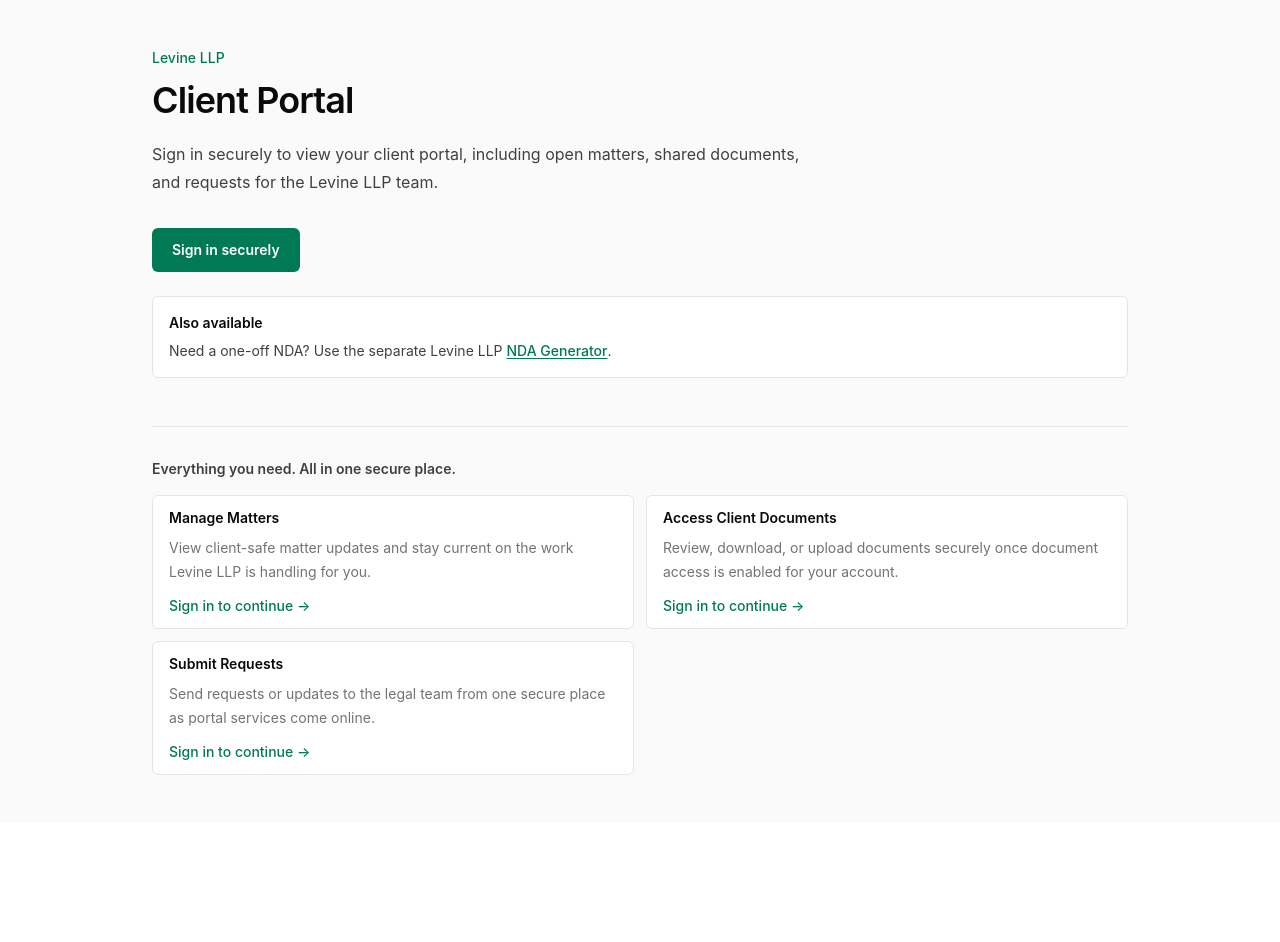
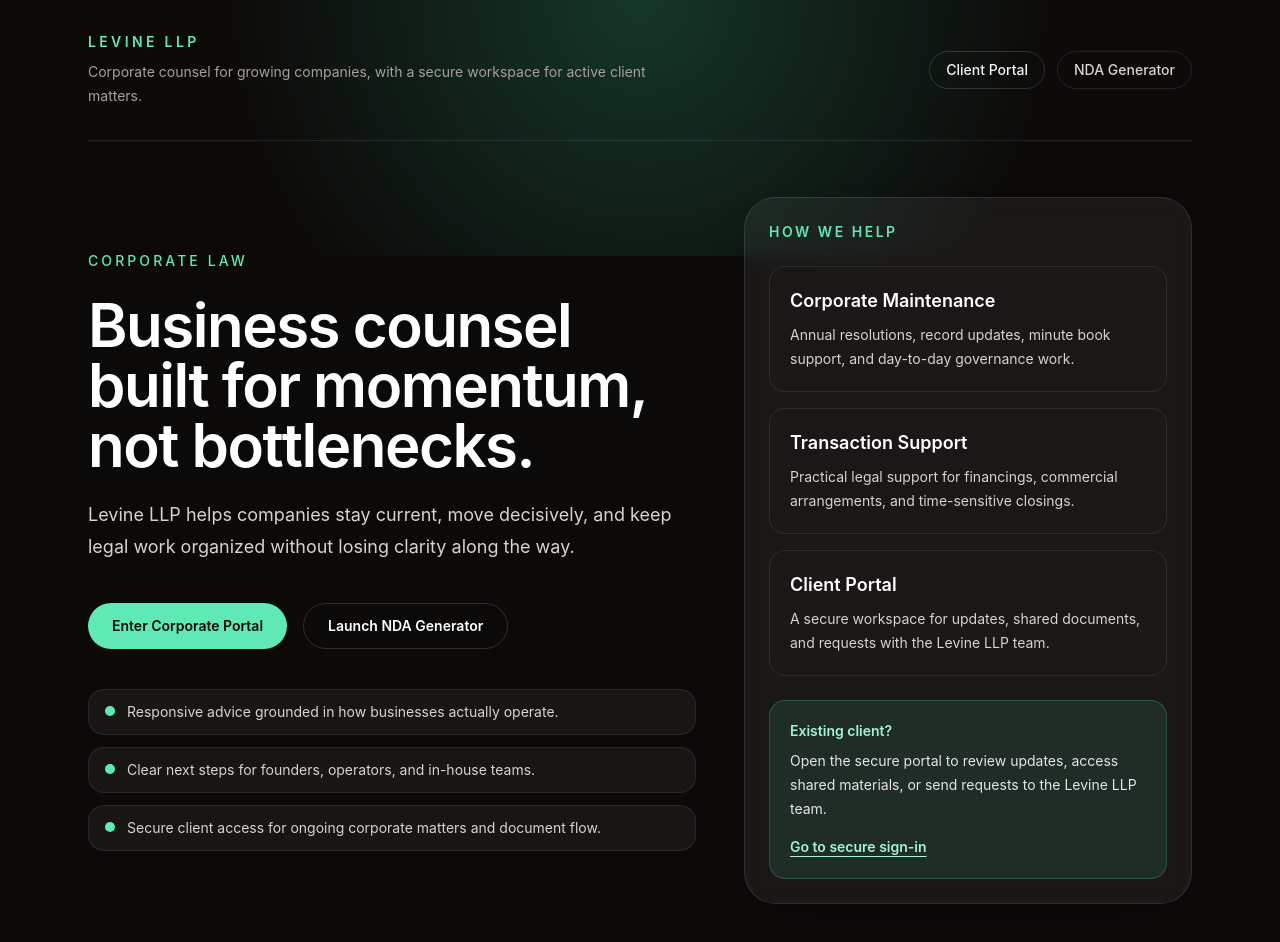
Before and after one commit to HillSide2026/ll-corporate, a Next.js app: page / in a window 1280 px wide. Shown: the top 942 px of the page. Before the commit the page ends 823 px from the top, so only its background shows below. Built offline with nearby package versions, Linux system fonts and the light colour scheme; no server answers.

Commit message:
Add public homepage and move portal routes

```diff
--- a/app/app/page.tsx
+++ b/app/app/page.tsx
@@ -1,14 +1,5 @@
 import { redirect } from "next/navigation"
 
-import { PortalShell } from "src/components/portal/PortalShell"
-import { getPortalSession } from "src/lib/auth/session"
-
-export default async function PortalAppPage() {
-  const session = await getPortalSession()
-
-  if (!session) {
-    redirect("/")
-  }
-
-  return <PortalShell session={session} />
+export default function LegacyPortalAppPage() {
+  redirect("/corporate/app")
 }
--- /dev/null
+++ b/app/corporate/api/auth/[...nextauth]/route.ts
@@ -0,0 +1,23 @@
+import { NextRequest } from "next/server"
+
+import { authBasePath, handlers } from "src/lib/auth/auth"
+
+const internalAuthPath = "/api/auth"
+
+function withExternalAuthPath(request: NextRequest) {
+  const url = new URL(request.url)
+
+  if (url.pathname.startsWith(internalAuthPath)) {
+    url.pathname = url.pathname.replace(internalAuthPath, authBasePath)
+  }
+
+  return new NextRequest(url, request)
+}
+
+export async function GET(request: NextRequest) {
+  return handlers.GET(withExternalAuthPath(request))
+}
+
+export async function POST(request: NextRequest) {
+  return handlers.POST(withExternalAuthPath(request))
+}
--- /dev/null
+++ b/app/corporate/app/page.tsx
@@ -0,0 +1,19 @@
+import type { Metadata } from "next"
+import { redirect } from "next/navigation"
+
+import { PortalShell } from "src/components/portal/PortalShell"
+import { getPortalSession } from "src/lib/auth/session"
+
+export const metadata: Metadata = {
+  title: "Portal Workspace",
+}
+
+export default async function PortalAppPage() {
+  const session = await getPortalSession()
+
+  if (!session) {
+    redirect("/corporate")
+  }
+
+  return <PortalShell session={session} />
+}
--- /dev/null
+++ b/app/corporate/page.tsx
@@ -0,0 +1,19 @@
+import type { Metadata } from "next"
+
+import { PortalEntry } from "src/components/portal/PortalEntry"
+
+export const metadata: Metadata = {
+  title: "Corporate Portal",
+  description: "Secure Levine LLP client portal access for corporate matters, documents, and requests.",
+}
+
+type PageProps = {
+  searchParams?: Promise<Record<string, string | string[] | undefined>>
+}
+
+export default async function CorporatePortalPage({ searchParams }: PageProps) {
+  const params = await searchParams
+  const authError = typeof params?.error === "string" ? params.error : undefined
+
+  return <PortalEntry authError={authError} />
+}
--- a/app/layout.tsx
+++ b/app/layout.tsx
@@ -4,10 +4,10 @@
 
 export const metadata: Metadata = {
   title: {
-    default: "Levine LLP Corporate Portal",
-    template: "%s | Levine LLP Corporate Portal",
+    default: "Levine LLP",
+    template: "%s | Levine LLP",
   },
-  description: "Bounded client portal for Levine LLP corporate clients.",
+  description: "Levine LLP corporate legal services and secure client portal access.",
 }
 
 export default function RootLayout({ children }: { children: React.ReactNode }) {
--- a/app/page.tsx
+++ b/app/page.tsx
@@ -1,12 +1,119 @@
-import { PortalEntry } from "src/components/portal/PortalEntry"
+const serviceHighlights = [
+  {
+    title: "Corporate Maintenance",
+    description: "Annual resolutions, record updates, minute book support, and day-to-day governance work.",
+  },
+  {
+    title: "Transaction Support",
+    description: "Practical legal support for financings, commercial arrangements, and time-sensitive closings.",
+  },
+  {
+    title: "Client Portal",
+    description: "A secure workspace for updates, shared documents, and requests with the Levine LLP team.",
+  },
+]
 
-type PageProps = {
-  searchParams?: Promise<Record<string, string | string[] | undefined>>
+const engagementPrinciples = [
+  "Responsive advice grounded in how businesses actually operate.",
+  "Clear next steps for founders, operators, and in-house teams.",
+  "Secure client access for ongoing corporate matters and document flow.",
+]
+
+export default function HomePage() {
+  return (
+    <main className="min-h-dvh bg-stone-950 text-stone-50">
+      <section className="relative overflow-hidden">
+        <div className="absolute inset-x-0 top-0 h-64 bg-[radial-gradient(circle_at_top,rgba(52,211,153,0.22),transparent_60%)]" />
+
+        <div className="relative mx-auto flex min-h-dvh max-w-6xl flex-col px-6 py-8">
+          <header className="flex flex-col gap-4 border-b border-white/10 pb-8 text-sm text-stone-300 md:flex-row md:items-center md:justify-between">
+            <div>
+              <p className="font-semibold uppercase tracking-[0.24em] text-emerald-300">Levine LLP</p>
+              <p className="mt-2 max-w-xl text-sm leading-6 text-stone-400">
+                Corporate counsel for growing companies, with a secure workspace for active client matters.
+              </p>
+            </div>
+
+            <nav className="flex flex-wrap items-center gap-3">
+              <a
+                href="/corporate"
+                className="rounded-full border border-white/15 px-4 py-2 font-medium text-stone-100 transition-colors hover:border-emerald-300 hover:text-emerald-200"
+              >
+                Client Portal
+              </a>
+              <a
+                href="/nda"
+                className="rounded-full border border-white/10 px-4 py-2 font-medium text-stone-300 transition-colors hover:border-stone-200 hover:text-stone-100"
+              >
+                NDA Generator
+              </a>
+            </nav>
+          </header>
+
+          <div className="grid flex-1 gap-12 py-14 lg:grid-cols-[minmax(0,1.25fr)_minmax(18rem,28rem)] lg:items-center">
+            <div>
+              <p className="text-sm font-medium uppercase tracking-[0.22em] text-emerald-300">Corporate Law</p>
+              <h1 className="mt-6 max-w-4xl text-5xl font-semibold tracking-tight text-white sm:text-6xl">
+                Business counsel built for momentum, not bottlenecks.
+              </h1>
+              <p className="mt-6 max-w-2xl text-lg leading-8 text-stone-300">
+                Levine LLP helps companies stay current, move decisively, and keep legal work organized without losing
+                clarity along the way.
+              </p>
+
+              <div className="mt-10 flex flex-col gap-4 sm:flex-row">
+                <a
+                  href="/corporate"
+                  className="inline-flex items-center justify-center rounded-full bg-emerald-300 px-6 py-3 text-sm font-semibold text-stone-950 transition-transform hover:-translate-y-0.5 hover:bg-emerald-200"
+                >
+                  Enter Corporate Portal
+                </a>
+                <a
+                  href="/nda"
+                  className="inline-flex items-center justify-center rounded-full border border-white/15 px-6 py-3 text-sm font-semibold text-white transition-colors hover:border-white/30 hover:bg-white/5"
+                >
+                  Launch NDA Generator
+                </a>
+              </div>
+
+              <ul className="mt-10 grid gap-3 text-sm text-stone-300">
+                {engagementPrinciples.map((item) => (
+                  <li key={item} className="flex items-start gap-3 rounded-2xl border border-white/8 bg-white/5 px-4 py-3">
+                    <span className="mt-1 h-2.5 w-2.5 rounded-full bg-emerald-300" aria-hidden="true" />
+                    <span>{item}</span>
+                  </li>
+                ))}
+              </ul>
+            </div>
+
+            <aside className="rounded-[2rem] border border-white/10 bg-white/6 p-6 shadow-2xl shadow-black/20 backdrop-blur">
+              <p className="text-sm font-semibold uppercase tracking-[0.18em] text-emerald-300">How We Help</p>
+              <div className="mt-6 grid gap-4">
+                {serviceHighlights.map((item) => (
+                  <section key={item.title} className="rounded-2xl border border-white/8 bg-stone-900/70 p-5">
+                    <h2 className="text-lg font-semibold text-white">{item.title}</h2>
+                    <p className="mt-2 text-sm leading-6 text-stone-300">{item.description}</p>
+                  </section>
+                ))}
+              </div>
+
+              <div className="mt-6 rounded-2xl border border-emerald-300/20 bg-emerald-300/10 p-5">
+                <p className="text-sm font-semibold text-emerald-200">Existing client?</p>
+                <p className="mt-2 text-sm leading-6 text-stone-200">
+                  Open the secure portal to review updates, access shared materials, or send requests to the Levine LLP
+                  team.
+                </p>
+                <a
+                  href="/corporate"
+                  className="mt-4 inline-flex text-sm font-semibold text-emerald-200 underline underline-offset-4 hover:text-emerald-100"
+                >
+                  Go to secure sign-in
+                </a>
+              </div>
+            </aside>
+          </div>
+        </div>
+      </section>
+    </main>
+  )
 }
-
-export default async function Page({ searchParams }: PageProps) {
-  const params = await searchParams
-  const authError = typeof params?.error === "string" ? params.error : undefined
-
-  return <PortalEntry authError={authError} />
-}
--- a/next.config.ts
+++ b/next.config.ts
@@ -1,7 +1,6 @@
 import { type NextConfig } from "next"
 
 const config: NextConfig = {
-  basePath: "/corporate",
   reactStrictMode: true,
   outputFileTracingRoot: process.cwd(),
   logging: {
```
Also changed, not shown: 1 other file (tests, documents, lock files or other folders).
